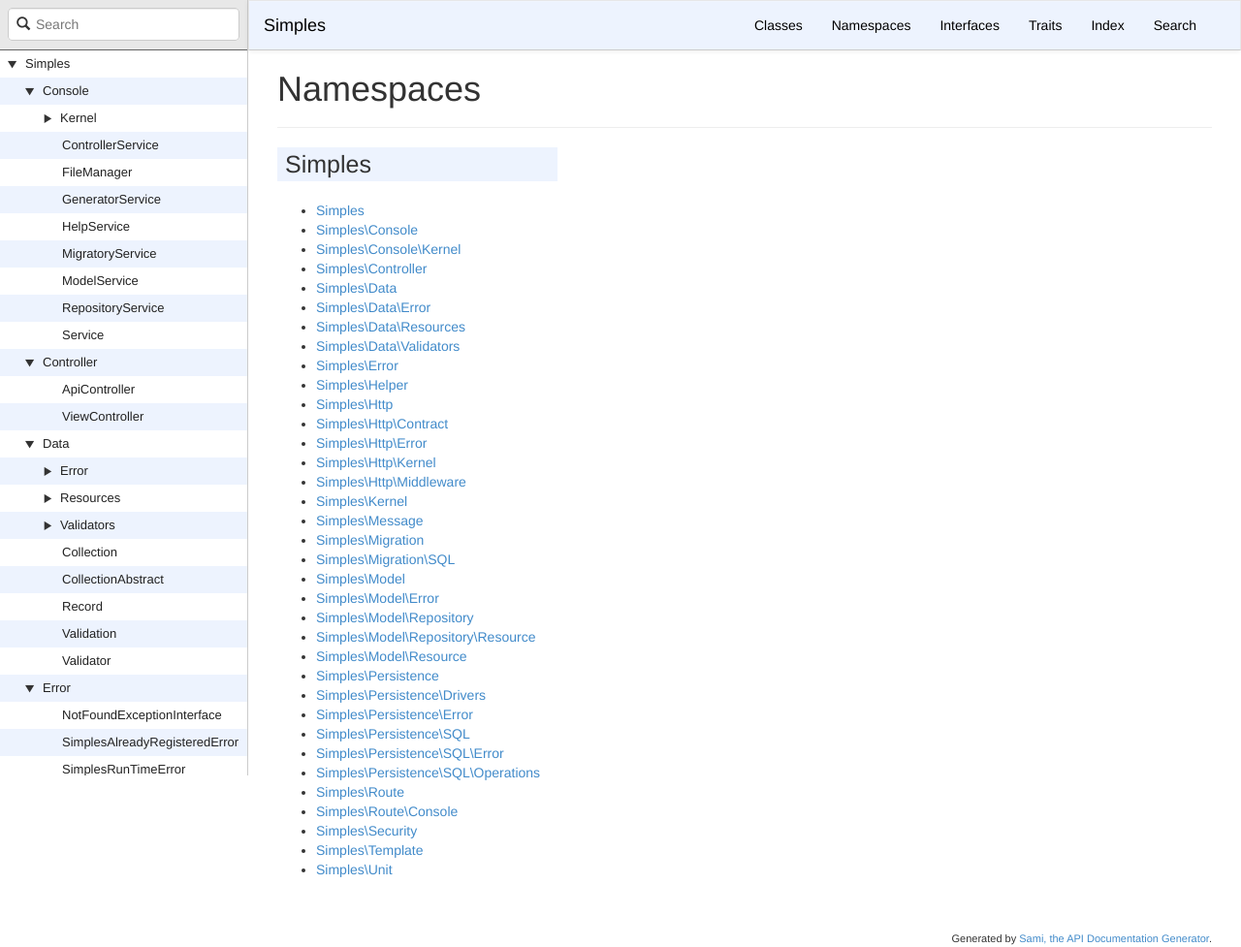
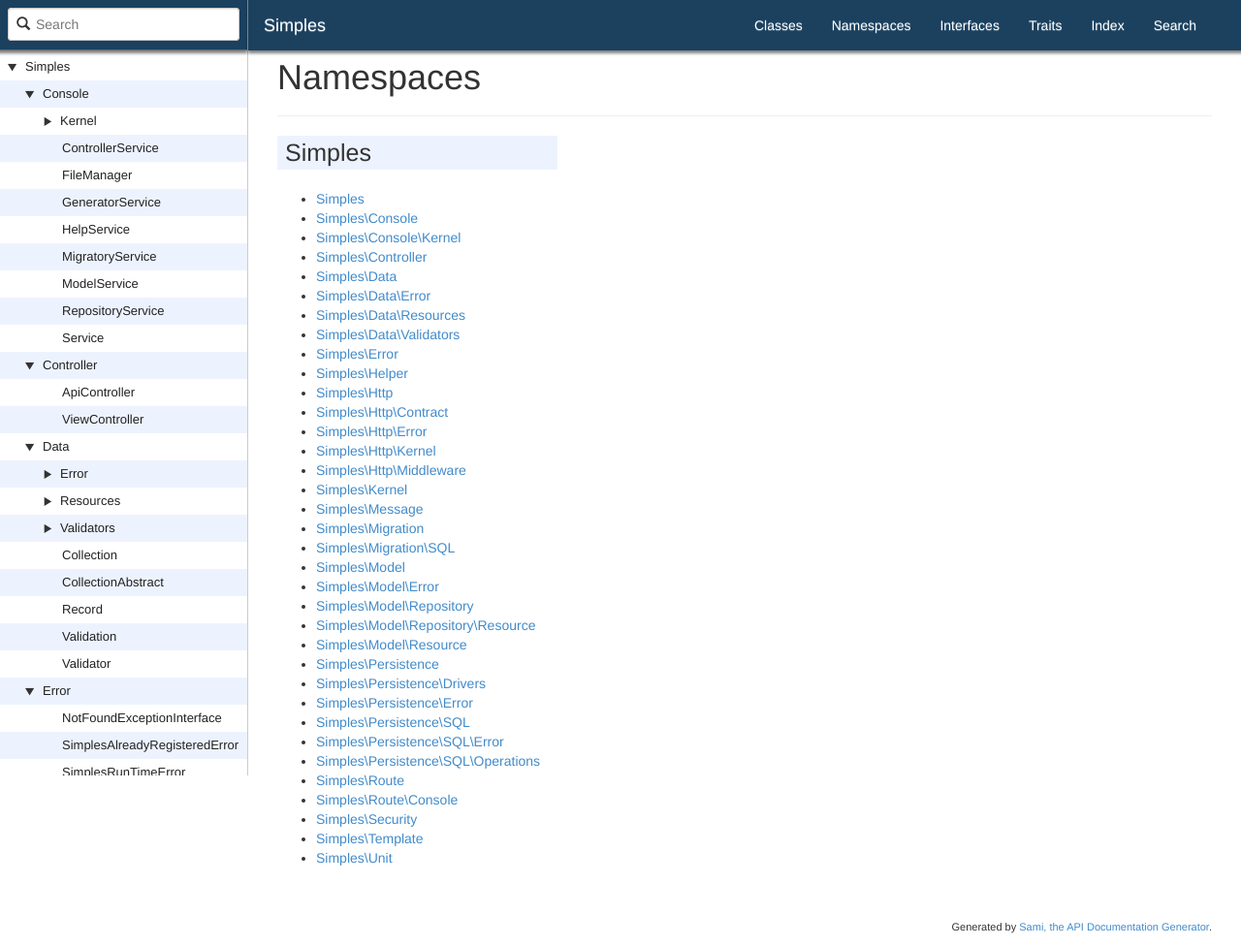
Before and after one commit to phpzm/docs, a plain HTML site: page index.html in a window 1280 px wide. Shown: the whole page at 97% size. Drawn offline with Linux system fonts and the light colour scheme.

Commit message:
Update doc Qui Jul 20 15:38:57 BRT 2017

```diff
--- a/css/sami.css
+++ b/css/sami.css
@@ -7,14 +7,18 @@ html, body, #content {
 #site-nav.navbar-default {
     margin: 0;
     border-radius: 0;
-    border-bottom: 1px solid #ccc;
-    background-color: #EDF3FE;
-    background-image: none;
+    border: 1px solid #1b415f;
+    background: #1b415f;
+    position: fixed;
+    top: 0;
+    width: 80%;
+    z-index: 20;
+    box-shadow: 3px 0 3px 3px rgba(0,0,0,.5);
 }
 
 #site-nav.navbar-default .navbar-brand,
 #site-nav.navbar-default .navbar-nav > li > a {
-    color: #000;
+    color: #ffffff;
 }
 
 #site-nav.navbar-default .navbar-nav > li > a:hover {
@@ -51,11 +55,13 @@ html, body, #content {
 
 #page-content {
     padding: 0 30px;
+    margin-top: 60px;
 }
 
 #left-column {
     width: 20%;
     position: fixed;
+    top: 0;
     height: 100%;
     border-right: 1px solid #ccc;
     line-height: 18px;
@@ -88,6 +94,7 @@ html, body, #content {
     overflow: auto;
     height: 100%;
     background-attachment: local;
+    margin-top: 55px;
 }
 
 #api-tree ul {
@@ -160,9 +167,12 @@ html, body, #content {
 /* Control panel, search form, version drop-down */
 
 #control-panel {
-    background: #e8e8e8;
+    background: #1b415f;
     border-bottom: 1px solid #666;
     padding: 4px;
+    box-shadow: -3px 0 3px 3px rgba(0,0,0,.5);
+    position: absolute;
+    width: 100%;
 }
 
 #control-panel form {
```
